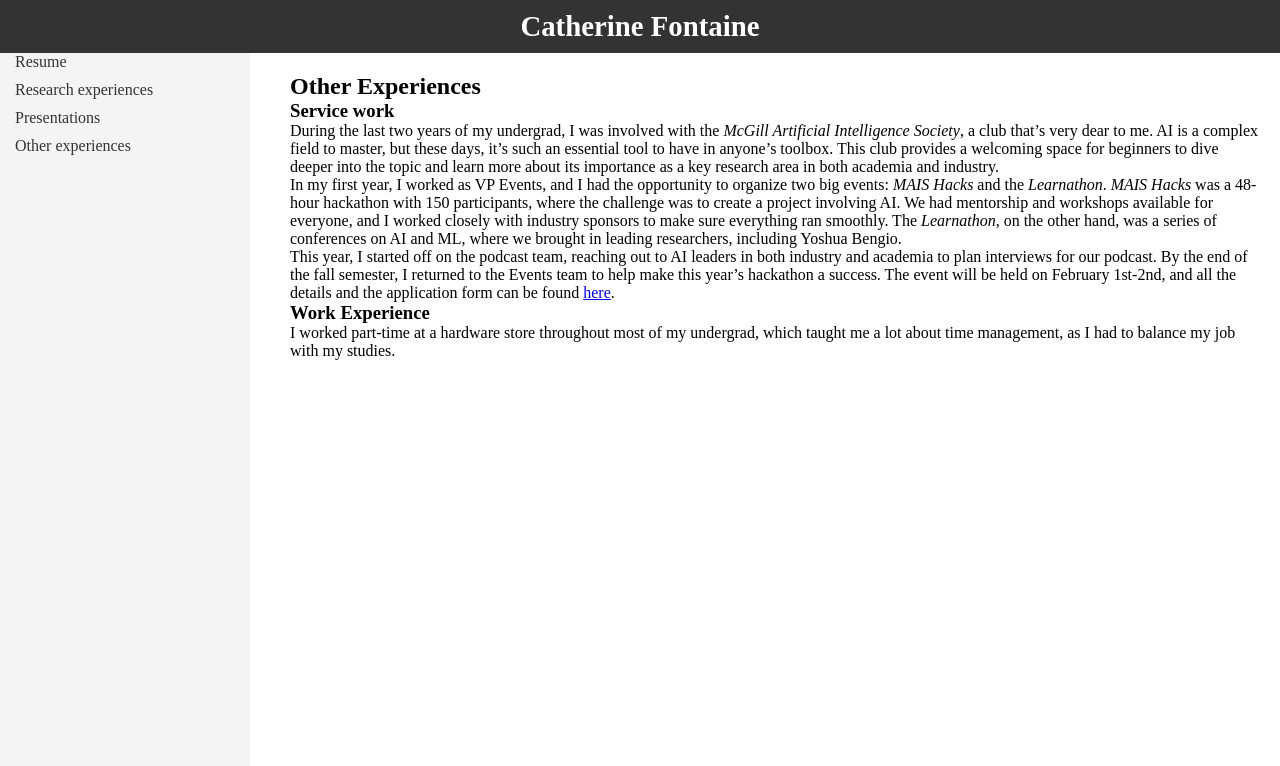
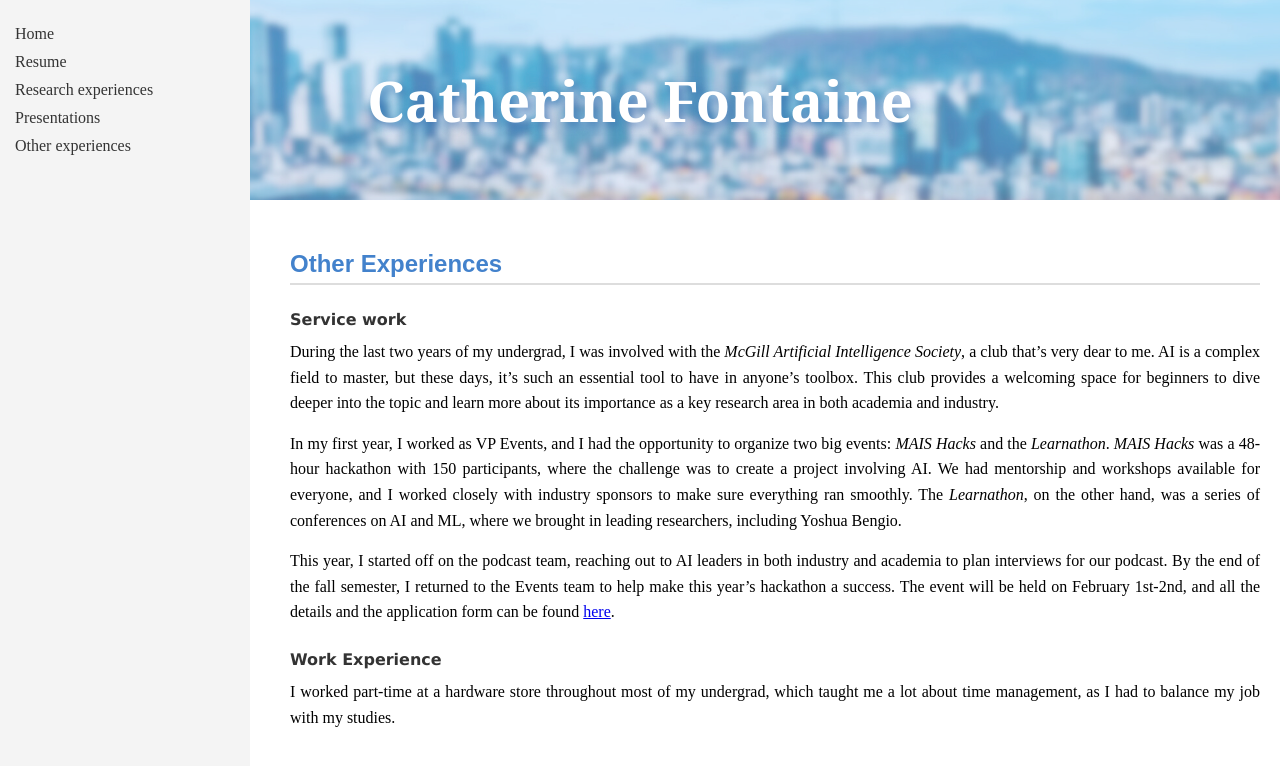
Before and after one commit to CatherineFontaine/CatherineFontaine.github.io, a Jekyll site: the page built from otherexperiences.md, in a window 1280 px wide. Shown: the top 766 px of the page. Built offline with Jekyll 4.4.1, drawn with Linux system fonts in a browser that asks for light colours.

Commit message:
Update style.css

```diff
--- a/assets/css/style.css
+++ b/assets/css/style.css
@@ -5,19 +5,72 @@
   box-sizing: border-box;
 }
 
+h1 {
+  font-size: 2em;
+  font-family: 'Georgia', serif;
+  color: white;
+  text-align: center;
+  margin-bottom: 20px;
+}
+
+h2 {
+  font-size: 1.5em;
+  font-family: 'Arial', sans-serif;
+  color: #4382CC;
+  border-bottom: 2px solid #ddd;
+  padding-bottom: 5px;
+  margin-top: 30px;
+  margin-bottom: 15px;
+}
+
+h3 {
+  font-size: 1em;
+  font-family: 'Verdana', sans-serif;
+  color: #333;
+  margin-top: 25px;
+  margin-bottom: 10px;
+}
+
+h4, h5, h6 {
+  font-size: 1em;
+  color: #333;
+  font-weight: bold;
+  margin-top: 20px;
+  margin-bottom: 3px;
+}
+
 /* Header Style */
 header {
-  background-color: #333;
-  color: white;
-  padding: 10px 20px;
+  background-image: url('/assets/images/header.png');
+  background-size: cover;
+  background-position: center center;
+  height: 200px;
+  color: #333;
   text-align: center;
+  padding: 0;
   position: relative;
-  z-index: 2;
+}
+
+header::before {
+  content: "";
+  position: absolute;
+  top: 0;
+  left: 0;
+  right: 0;
+  bottom: 0;
+  background-color: rgba(255, 255, 255, 0.3);
+  z-index: 1;
 }
 
 header h1 {
+  font-size: 3.5em;
   margin: 0;
-  font-size: 1.8em;
+  position: absolute;
+  top: 50%;
+  left: 50%;
+  transform: translate(-50%, -50%);
+  z-index: 1;
+  text-shadow: 4px 4px 8px rgba(55, 110, 175, 0.7);
 }
 
 .hamburger {
@@ -92,19 +145,35 @@
   object-fit: cover;
 }
 
+.contact-info {
+  display: flex;
+  flex-direction: column;
+  gap: 10px;
+}
+
+.contact-info p {
+  display: flex;
+  align-items: center;
+  justify-content: flex-start;
+  gap: 8px;
+  margin: 0;
+}
+
 .contact-icon {
   width: 30px;
   height: 30px;
-  margin-right: 10px;
-  vertical-align: middle;
 }
 
-.contact-info {
-  font-size: 1.1em;
-  color: #333;
-  display: flex;
-  align-items: center;
-  gap: 10px;
+.content::after {
+  content: "";
+  display: table;
+  clear: both;
+}
+
+p {
+  text-align: justify;
+  line-height: 1.6;
+  margin-bottom: 15px;
 }
 
 /* MOBILE STYLES */
```
